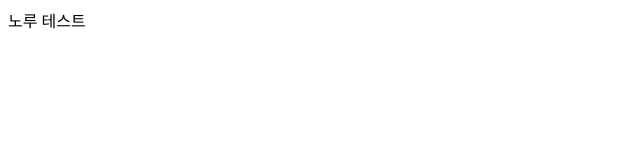
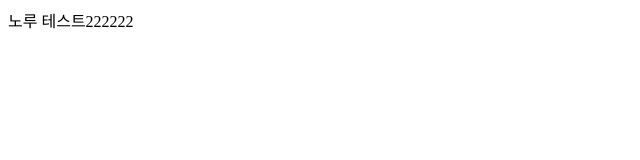
Before and after one commit to nohsunghyung/react-redux-sample, a React app: page / in a window 1280 px wide. Shown: the top 160 px of the page, without its empty margins (0-640 px from the left). Built offline with nearby package versions, Linux system fonts and the light colour scheme.

Commit message:
테스트2-2

```diff
--- a/src/App.js
+++ b/src/App.js
@@ -1,7 +1,7 @@
 import React from "react";
 
 function App() {
-  return <div>노루 테스트</div>;
+  return <div>노루 테스트222222</div>;
 }
 
 export default App;
```
